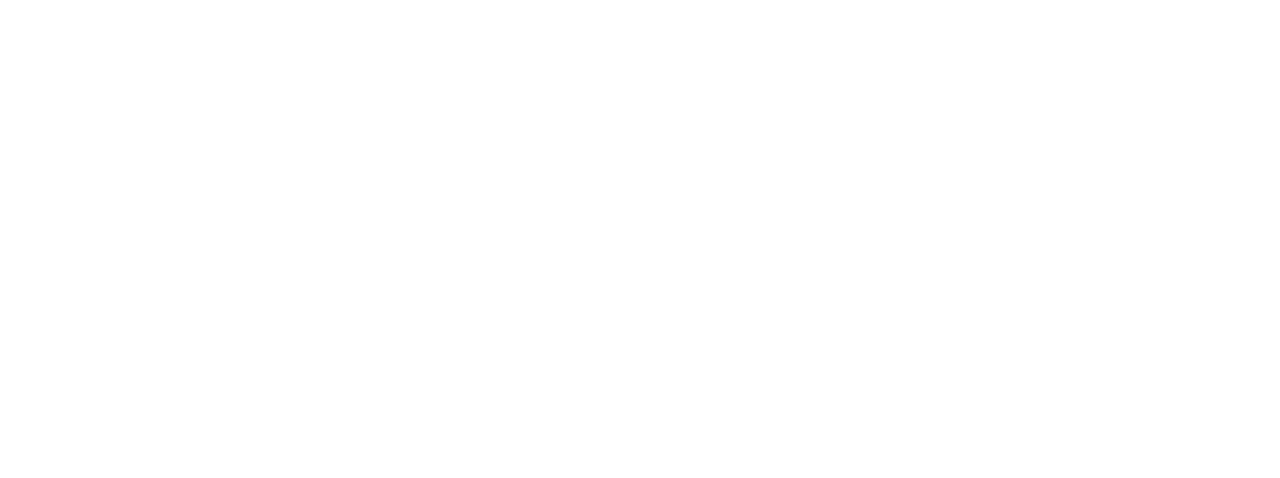
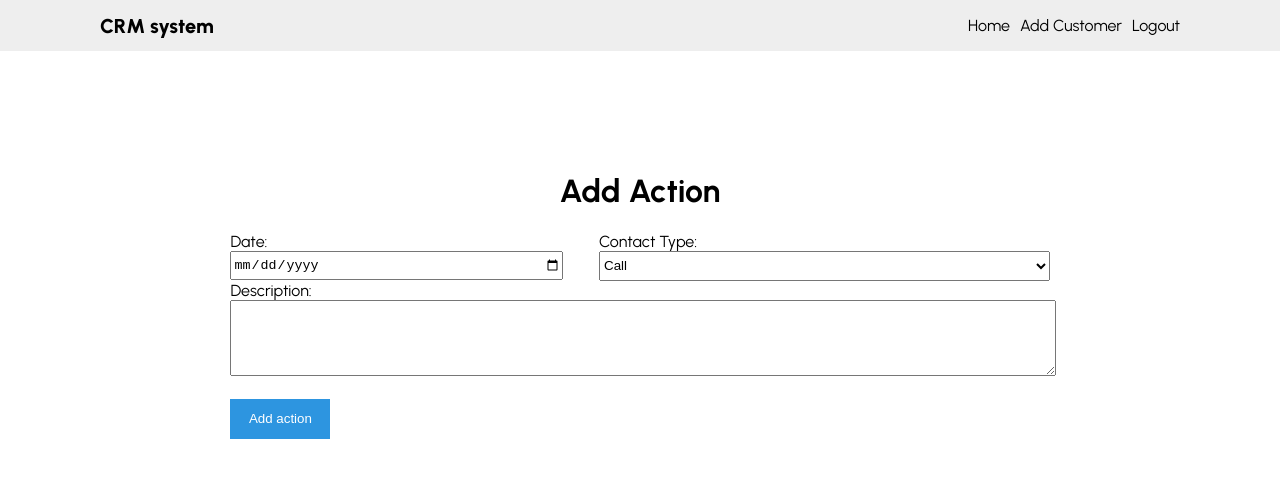
Before and after one commit to tycoonkabuzi/CRM-exercice, a React (Vite) app: page /actions/1 in a window 1280 px wide. Before the commit this address had no page. Shown: the top 478 px of the page. Built offline with nearby package versions, Linux system fonts and the light colour scheme.

Commit message:
Added changes

```diff
--- a/src/App.tsx
+++ b/src/App.tsx
@@ -1,9 +1,11 @@
 import "./App.css";
-import AddCustomerForm from "./components/AddCustomerForm";
+
 import ListCustomers from "./components/ListCustomers";
 import { Route, Routes } from "react-router-dom";
 import Home from "./layouts/Home";
 import SingleCustomer from "./components/SingleCustomer";
+import HandleCustomerForm from "./components/HandleCustomerForm";
+import HandleActionForm from "./components/HandleActionForm";
 
 function App() {
   return (
@@ -11,8 +13,9 @@ function App() {
       <Routes>
         <Route path="/" element={<Home />}>
           <Route path="" element={<ListCustomers />} />
-          <Route path="add" element={<AddCustomerForm />} />
+          <Route path="add" element={<HandleCustomerForm />} />
           <Route path="customer/:id" element={<SingleCustomer />} />
+          <Route path="actions/:id" element={<HandleActionForm />} />
         </Route>
       </Routes>
     </>
--- /dev/null
+++ b/src/components/HandleActionForm.tsx
@@ -0,0 +1,53 @@
+import axios from "axios";
+import { useState } from "react";
+import { useParams } from "react-router-dom";
+
+const HandleActionForm = () => {
+  const [actionTobeAdded, setActionToBeAdded] = useState({
+    contactDate: "",
+    typeOfAction: "",
+    description: " ",
+  });
+  const { id } = useParams();
+  const handleData = (e) => {
+    const name = e.target.name;
+    const value = e.target.value;
+    setActionToBeAdded((prev) => ({ ...prev, [name]: value, customer: id }));
+  };
+
+  const addAction = () => {
+    try {
+      axios.post(`http://localhost:8080/actions`, actionTobeAdded);
+      console.log("Successfully added ");
+    } catch (error) {
+      console.log(error);
+    }
+  };
+  return (
+    <div className="main">
+      <form className="form-addCustomer" style={{ width: "80%" }}>
+        <h1>Add Action</h1>
+        <div className="firstPartForm">
+          <div className="left">
+            <label className="label-addCustomer"> Date: </label>
+            <input type="date" name="contactDate" onChange={handleData} />
+          </div>
+          <div className="right">
+            <label>Contact Type:</label>
+            <select name="typeOfAction" id="" onChange={handleData}>
+              <option value="Call">Call</option>
+              <option value="Email">Email</option>
+              <option value="Message">Message</option>
+            </select>
+          </div>
+        </div>
+        <label>Description:</label>
+        <textarea name="description" onChange={handleData} />
+        <br /> <br />
+        <button className="btn">Add action</button>
+      </form>
+    </div>
+  );
+};
+
+export default HandleActionForm;
--- a/src/components/AddCustomerForm.tsx
+++ b/src/components/HandleCustomerForm.tsx
@@ -1,7 +1,7 @@
 import { useState } from "react";
 import "../style/main.scss";
 import axios from "axios";
-const AddCustomerForm = () => {
+const HandleCustomerForm = () => {
   const [isPassed, setIsPassed] = useState(true);
   const [message, setMessage] = useState({
     status: false,
@@ -36,10 +36,7 @@ const AddCustomerForm = () => {
 
   const AddCustomer = async () => {
     try {
-      const response = await axios.post(
-        "http://localhost:8080/customers",
-        dataToBeAdded
-      );
+      await axios.post("http://localhost:8080/customers", dataToBeAdded);
 
       setDataToBeAdded({
         address: {
@@ -198,4 +195,4 @@ const AddCustomerForm = () => {
   );
 };
 
-export default AddCustomerForm;
+export default HandleCustomerForm;
--- a/src/components/SingleCustomer.tsx
+++ b/src/components/SingleCustomer.tsx
@@ -1,10 +1,12 @@
 import axios from "axios";
 import { useEffect, useState } from "react";
-import { useParams } from "react-router-dom";
+import { useNavigate, useParams } from "react-router-dom";
 
 const SingleCustomer = () => {
   const [data, setData] = useState();
   const { id } = useParams();
+
+  const navigate = useNavigate();
 
   useEffect(() => {
     const getSingleCustomer = async () => {
@@ -54,11 +56,19 @@ const SingleCustomer = () => {
         </div>
 
         <br />
-        <button className="btn">Add Action</button>
+        <button
+          onClick={() => {
+            navigate(`/actions/${data._id}`);
+          }}
+          className="btn"
+        >
+          Add Action
+        </button>
       </div>
 
       <h2>Actions</h2>
       <table>
+        {data.actions.length != 0 ? (
           <thead>
             <tr>
               <th>N</th>
@@ -68,6 +78,9 @@ const SingleCustomer = () => {
               <th>Action</th>
             </tr>
           </thead>
+        ) : (
+          <p style={{ textAlign: "center" }}> You have no actions</p>
+        )}
         <tbody>
           {data.actions
             ? data.actions.map((action) => (
--- a/src/style/main.scss
+++ b/src/style/main.scss
@@ -52,6 +52,21 @@ body {
     margin: auto;
     gap: 10px;
     padding: 100px;
+    .firstPartForm {
+      display: flex;
+      justify-content: space-between;
+
+      .left {
+        width: 40%;
+      }
+      .right {
+        width: 55%;
+        select {
+          width: 100%;
+          height: 30px;
+        }
+      }
+    }
 
     .message {
       background-color: rgb(23, 151, 9);
@@ -70,7 +85,10 @@ body {
       width: 100%;
       height: 25px;
     }
-
+    textarea {
+      width: 100%;
+      height: 70px;
+    }
     .tax-input {
       width: 57%;
     }
```
Lines whose indentation alone changed are shown as unchanged.
